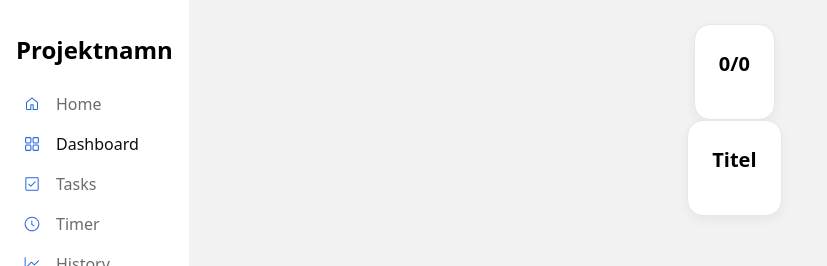
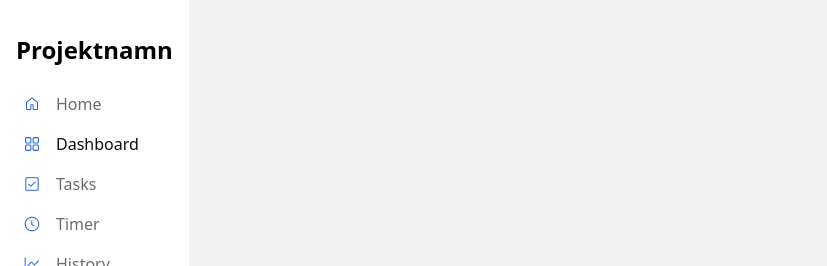
Before and after one commit to vczarnotta/kottekliv-productivity-app, a React (Vite) app: page / in a window 1280 px wide. Both pictures are taken after a click on the link "Dashboard". Shown: the top 266 px of the page, without its empty margins (0-827 px from the left). Built offline with nearby package versions, Linux system fonts and the light colour scheme.

Commit message:
tömde dashboard sidan

```diff
--- a/src/pages/Dashboard.jsx
+++ b/src/pages/Dashboard.jsx
@@ -3,15 +3,7 @@ import Card from "../components/Card/Card"
 function Dashboard() {
   return(
     <div className="main-container">
-        <Card
-          // Lägg koppling till antalet tasks här
-          title={"0/0"}
-          description={"Uppgifter"}
-        />
-        <Card
-          title={"Titel"}
-          description={"Beskrivning"}
-        />
+
     </div>
   )
 }
```
